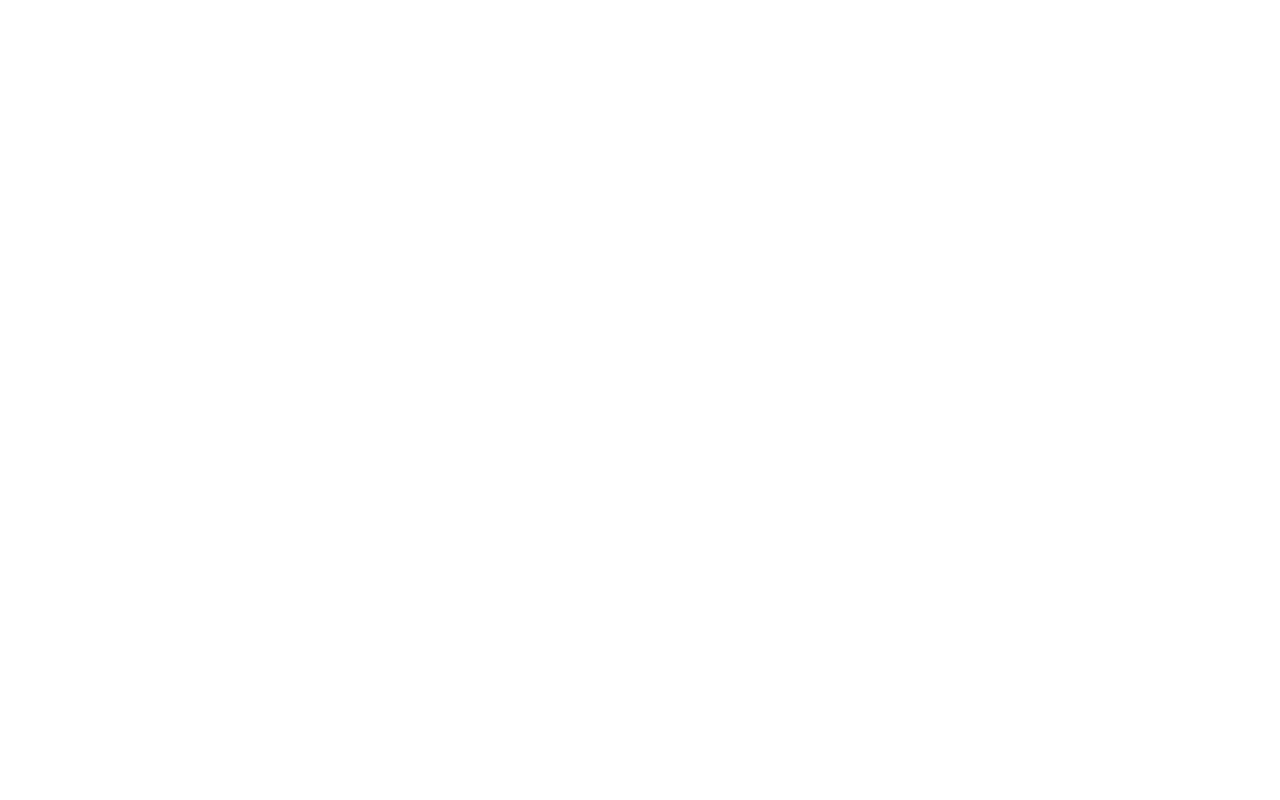
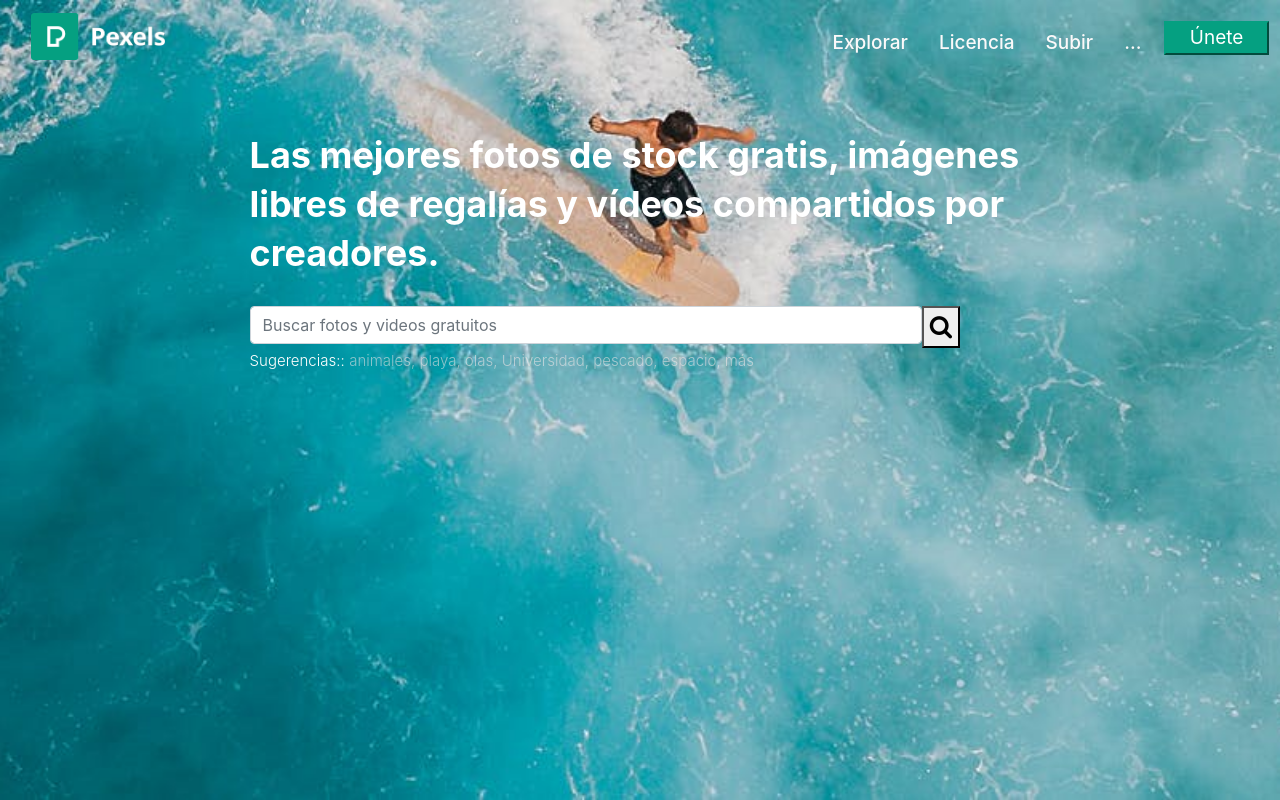
Before and after one commit to floresdenera/Modulo-1-Clone-Challenge, a plain HTML site: page index.html in a window 1280 px wide. Drawn offline with nearby package versions, Linux system fonts and the light colour scheme.

Commit message:
header listo solo falta search bar acomodad creo

```diff
--- a/CSS/style.css
+++ b/CSS/style.css
@@ -0,0 +1,60 @@
+.header {
+    background: url(/IMAGES/fondo.jpeg) no-repeat center;
+    background-size: cover;
+    min-height: 100vh;
+  }
+  .header .navbar {
+    background-color: transparent !important;
+  }
+  .itemsnavbar ul li {
+    float: right;
+    list-style-type: none;
+    text-align: left;
+    margin-right: 15px;
+    font-size: 19px;
+    font-weight: 470;
+    margin-top: 3%;
+  }
+  .navbar-light .navbar-nav .nav-link {
+    color: rgba(255, 251, 251, 0.979);
+}
+  .unete{
+      background-color: #05a081;
+      color: white;
+      border-color: #05a081;
+      box-shadow: none;
+      width: 150%;
+  }
+
+  .titulo{
+      color: white;
+      text-align: left;
+      margin-top: 4.5%;
+      margin-left: 19.5%;
+      margin-right: 18%;
+  }
+  .titulo h1{
+    font-size: 36px;
+    font-weight: 700;
+    line-height: 49px;
+  }
+  .d-flex{
+    margin-left: 19.5%;
+    margin-right: 25%;
+    padding-top: 20px;
+  }
+.subtexto h5{
+    color: white;
+    margin-left: 19.5%;
+    font-size: 15px;
+    font-weight: 300;
+    display: inline-block;
+
+}
+.subtexto h4{
+    color: rgba(247, 234, 234, 0.562);
+    font-size: 15px;
+    font-weight: 300;
+    display: inline-block;
+
+}
--- a/index.html
+++ b/index.html
@@ -4,9 +4,57 @@
     <meta charset="UTF-8">
     <meta http-equiv="X-UA-Compatible" content="IE=edge">
     <meta name="viewport" content="width=device-width, initial-scale=1.0">
-    <title>CLON</title>
+    <title>Fotos de stock gratis, imágenes libres de regalías y sin derechos de autor</title>
+    <link rel="stylesheet" href="https://stackpath.bootstrapcdn.com/bootstrap/4.3.1/css/bootstrap.min.css" integrity="sha384-ggOyR0iXCbMQv3Xipma34MD+dH/1fQ784/j6cY/iJTQUOhcWr7x9JvoRxT2MZw1T" crossorigin="anonymous">
+    <script src="https://code.jquery.com/jquery-3.3.1.slim.min.js" integrity="sha384-q8i/X+965DzO0rT7abK41JStQIAqVgRVzpbzo5smXKp4YfRvH+8abtTE1Pi6jizo" crossorigin="anonymous"></script>
+    <script src="https://cdnjs.cloudflare.com/ajax/libs/popper.js/1.14.7/umd/popper.min.js" integrity="sha384-UO2eT0CpHqdSJQ6hJty5KVphtPhzWj9WO1clHTMGa3JDZwrnQq4sF86dIHNDz0W1" crossorigin="anonymous"></script>
+    <script src="https://stackpath.bootstrapcdn.com/bootstrap/4.3.1/js/bootstrap.min.js" integrity="sha384-JjSmVgyd0p3pXB1rRibZUAYoIIy6OrQ6VrjIEaFf/nJGzIxFDsf4x0xIM+B07jRM" crossorigin="anonymous"></script>
+    <link href="/CSS/style.css" rel="stylesheet">
+    <link rel="stylesheet" href="https://cdnjs.cloudflare.com/ajax/libs/font-awesome/4.7.0/css/font-awesome.min.css">
+
 </head>
 <body>
+    <header class="header">
+        <!-- nav bar arreglar -->
+        <nav class="navbar navbar-expand-lg navbar-light bg-light">
+            <div class="container-fluid">
+                <img src="/IMAGES/pexels-white.png" alt="" width="11%" height="11%">
+              <div class="itemsnavbar" id="navbarNav">
+                <ul class="navbar-nav">
+                    <li class="nav-item">
+                        <a class="nav-link" href="#">Explorar</a>
+                    </li>
+                    <li class="nav-item">
+                        <a class="nav-link" href="#">Licencia</a>
+                    </li>
+                    <li class="nav-item">
+                        <a class="nav-link" href="#">Subir</a>
+                    </li>
+                    <li class="nav-item">
+                        <a class="nav-link" href="#">...</a>
+                     </li>
+                     <li class="nav-item">
+                         <button class="unete">Únete</button>
+                     </li>
+
+                </ul>
+              </div>
+            </div>
+        </nav>
+        <div class="titulo">
+            <h1>Las mejores fotos de stock gratis, imágenes libres de regalías y vídeos compartidos por creadores.</h1>
+        </div>
+        <!-- BUSCADOR -->
+
+        <form class="d-flex">
+            <input class="form-control me-2" type="search" placeholder="Buscar fotos y videos gratuitos" aria-label="Search">
+            <button style="font-size:24px" class="buscador"><i class="fa fa-search"></i></button>
+        </form>
+        <div class="subtexto">
+        <h5>Sugerencias::</h5>
+        <h4>animales, playa, olas, Universidad, pescado, espacio, más </h4>
+        </div>
+    </header>
 
 </body>
 </html>
```
Also changed, not shown: IMAGES/fondo.jpeg (added), IMAGES/logopexels.png (added), IMAGES/pexels-white.png (added).
